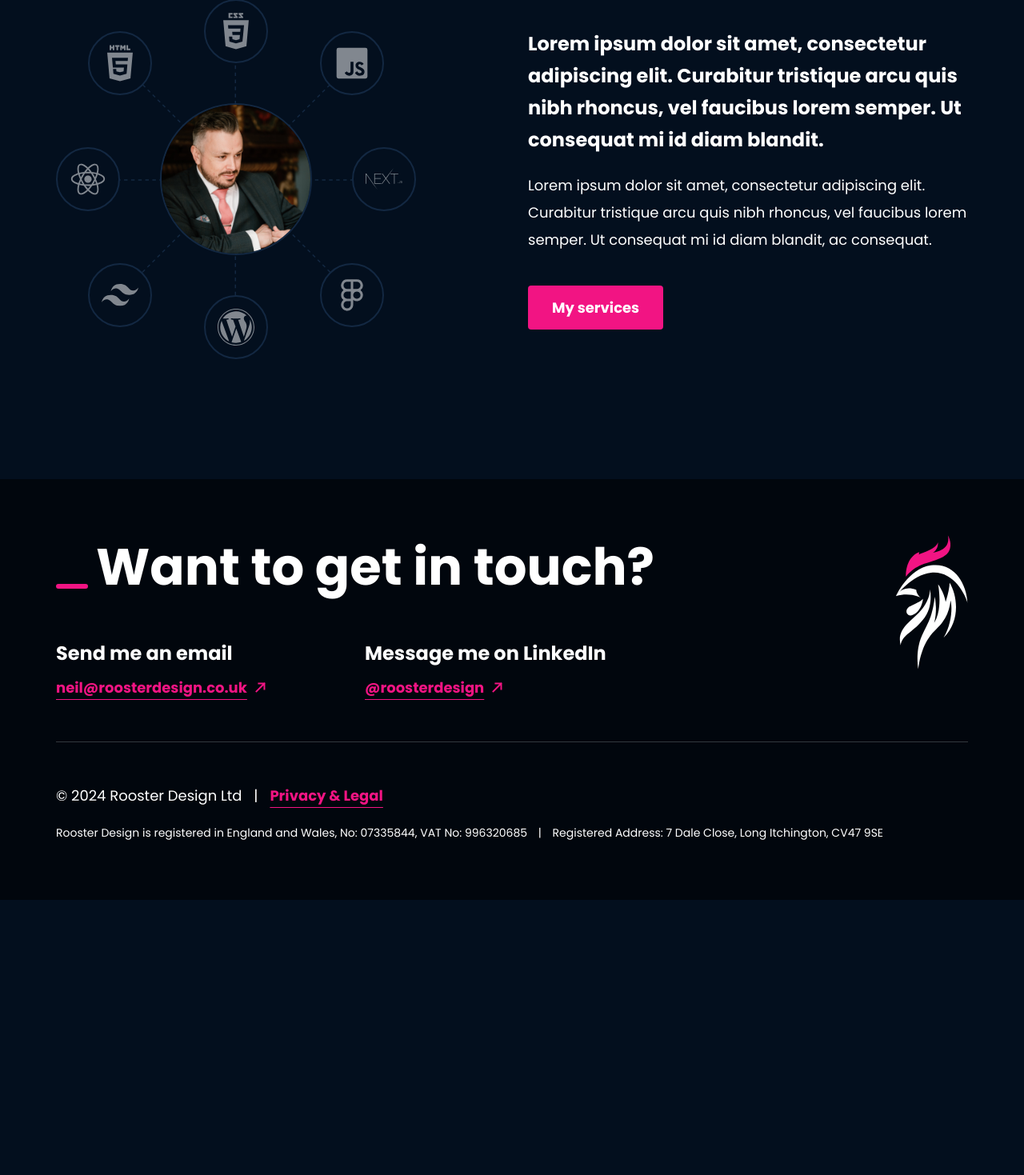
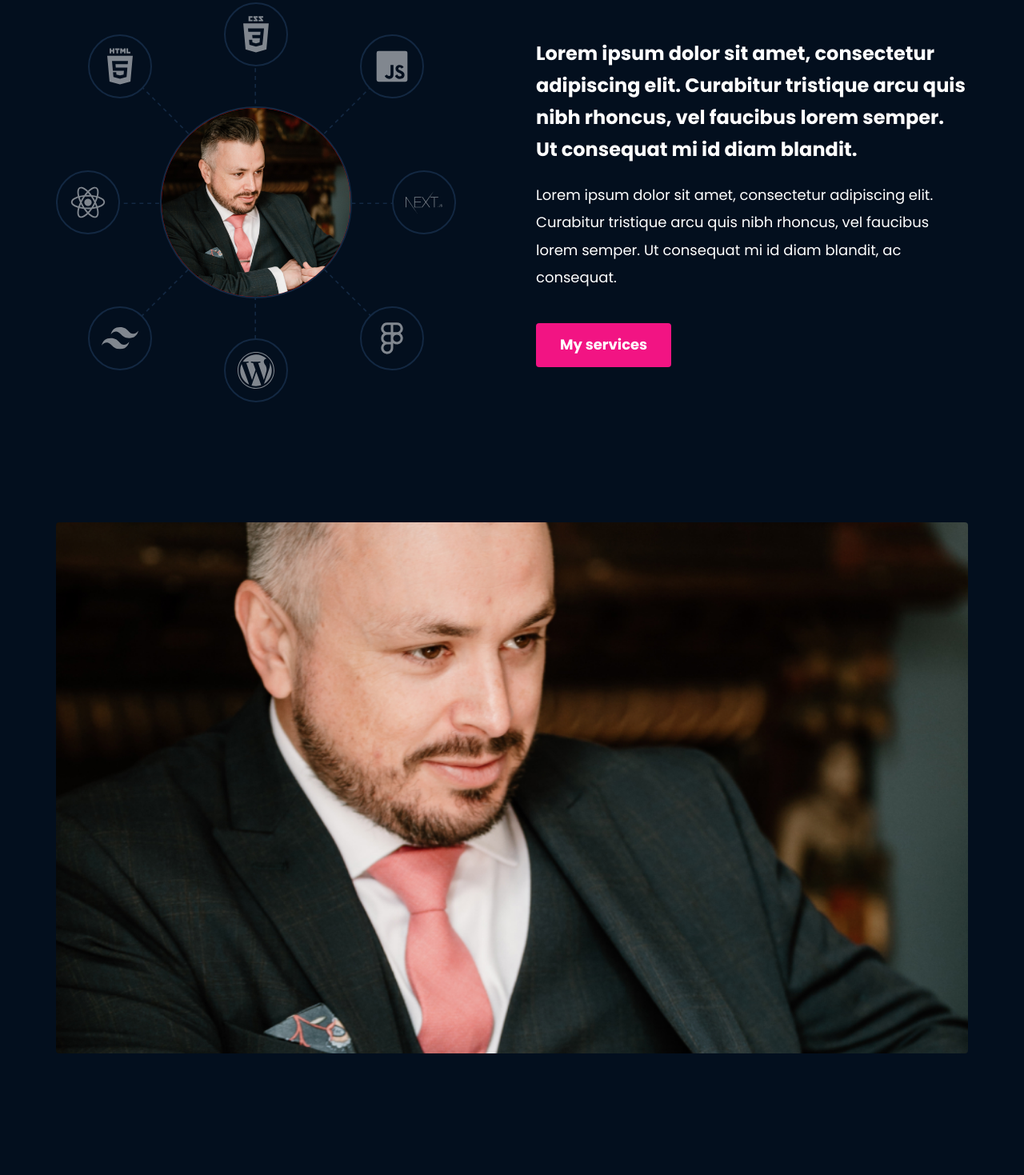
Before and after one commit to RoosterDesign/rooster2024, a Next.js app: page /about in a window 1280 px wide. Shown: the part 1275-2744 px from the top of the page at 80% size. Before the commit the page ends 2400 px from the top, so only its background shows below. Built offline with nearby package versions, Linux system fonts and the light colour scheme.

Commit message:
finish about page and reinstate main nav

```diff
--- a/src/app/(routes)/about/page.tsx
+++ b/src/app/(routes)/about/page.tsx
@@ -1,13 +1,31 @@
 import Breadcrumbs from '@/components/Breadcrumbs/Breadcrumbs';
 import AboutMasthead from "@/components/AboutMasthead/AboutMasthead";
 import SkillsGraph from "@/components/SkillsGraph/SkillsGraph";
+import ImageBlock from "@/components/ImageBlock/ImageBlock";
+import Callout from "@/components/Callout/Callout";
+import Testimonials from '@/components/Testimonials/Testimonials';
+
+import neilHeadshot from '../../../../public/neil-headshot.jpg';
 
 export default function About() {
     return (
         <>
             <Breadcrumbs />
+
             <AboutMasthead />
+
             <SkillsGraph />
+
+            <ImageBlock image={neilHeadshot} alt={`Neil Dewing - Freelance Front End Web Developer`} />
+
+            <Callout image={neilHeadshot}>
+                <h2>{` Ut hendrerit tincidunt tellus, ut vestibulum neque efficitur ac. Ut ornare, leo at interdum consectetur, sem erat lobortis.`}</h2>
+                <p>{`Lorem ipsum dolor sit amet, consectetur adipiscing elit. Donec volutpat vel purus sed bibendum. Donec porttitor leo suscipit lorem finibus dignissim.`}</p>
+                <p>{`Ut hendrerit tincidunt tellus, ut vestibulum neque efficitur ac. Ut ornare, leo at interdum consectetur, sem erat lobortis risus, ut vestibulum neque efficitur ac non pharetra sapien diam sit amet tellus.`}</p>
+                <p>{`Lorem ipsum dolor sit amet, consectetur adipiscing elit. Donec volutpat vel purus sed bibendum. Donec porttitor leo suscipit lorem finibus dignissim.`}</p>
+            </Callout>
+
+            <Testimonials />
         </>
     )
 }
--- a/src/components/Callout/Callout.module.scss
+++ b/src/components/Callout/Callout.module.scss
@@ -34,9 +34,9 @@
 }
 
 .calloutContent {
-  background: var(--white);
+  background: var(--light-blue);
   border-radius: 0 0 var(--border-radius) var(--border-radius);
-  color: var(--dark-blue);
+  color: var(--white);
   padding: rem(40) rem(30);
 }
 
--- a/src/components/Header/Header.tsx
+++ b/src/components/Header/Header.tsx
@@ -8,9 +8,9 @@ export default function Header() {
     return (
         <header className={styles.siteHeader}>
             <Container>
-                {/* <Link href="/" title="Rooster Design" className={styles.logo}> */}
+                <Link href="/" title="Rooster Design" className={styles.logo}>
                     <Image src={`/rooster-logo.svg`} alt="Rooster Design ltd" width={90} height={168} className={styles.logo} />
-                {/* </Link> */}
+                </Link>
                 <Nav/>
             </Container>
         </header>
--- /dev/null
+++ b/src/components/ImageBlock/ImageBlock.module.scss
@@ -0,0 +1,16 @@
+@import '@/app/mixins.scss';
+
+.imageBlock {
+
+    > div {
+        aspect-ratio: 16 / 9;
+    }
+
+    img {
+        border-radius: var(--border-radius);
+        height: 100%;
+        object-fit: cover;
+        width: 100%;
+    }
+
+}
--- /dev/null
+++ b/src/components/ImageBlock/ImageBlock.tsx
@@ -0,0 +1,19 @@
+import Image, {StaticImageData}from 'next/image';
+import Container from '@/components/Container/Container';
+
+import styles from './ImageBlock.module.scss';
+
+interface ImageBlock {
+    image: StaticImageData;
+    alt?: string;
+}
+
+export default function ImageBlock({ image, alt }: ImageBlock) {
+    return (
+        <section className={` ${styles.imageBlock} block`}>
+            <Container>
+                <Image src={image} alt={alt ? alt : ''} placeholder="blur" />
+            </Container>
+        </section>
+    )
+}
--- a/src/components/Nav/Nav.tsx
+++ b/src/components/Nav/Nav.tsx
@@ -38,15 +38,15 @@ export default function Nav() {
 		},
 		{
 			label: 'About',
-			url: 'about',
+			url: '/about',
 		},
 		{
 			label: 'Services',
-			url: 'services',
+			url: '/services',
 		},
 		{
 			label: 'Portfolio',
-			url: 'portfolio',
+			url: '/portfolio',
 		},
 		// {
 		// 	label: 'Download my CV',
@@ -66,11 +66,11 @@ export default function Nav() {
 
 	return (
     <>
-      {/* <div className={`${styles.navWrap} ${navVisibleClass} ${scrollingClass}`}> */}
-      <div className={styles.navWrap}>
+      <div className={`${styles.navWrap} ${navVisibleClass} ${scrollingClass}`}>
+      {/* <div className={styles.navWrap}> */}
 
         <nav className={styles.nav}>
-          {/* <ul className={styles.navLinks}>
+          <ul className={styles.navLinks}>
             {navItems.map(item => {
               const isActive = pathname === item.url;
               return (
@@ -83,13 +83,12 @@ export default function Nav() {
             })}
           </ul>
           <Button url="/contact" label={`Get in touch`} />
-           */}
 
-          <Button url={`mailto:neil@roosterdesign.co.uk`} label={`Get in touch`} external />
+          {/* <Button url={`mailto:neil@roosterdesign.co.uk`} label={`Get in touch`} external /> */}
 
         </nav>
 
-        {/* <div className={styles.navBar}>
+        <div className={styles.navBar}>
           <Link href='/' title='Homepage'>
             <svg xmlns='http://www.w3.org/2000/svg' width='24' height='24' viewBox='0 0 24 24'>
               <path d='M21 13v10h-6v-6h-6v6h-6v-10h-3l12-12 12 12h-3zm-1-5.907v-5.093h-3v2.093l3 3z' />
@@ -109,7 +108,7 @@ export default function Nav() {
             </svg>
           </Link>
 
-        </div> */}
+        </div>
 
       </div>
 
--- a/src/components/SkillsGraph/SkillsGraph.module.scss
+++ b/src/components/SkillsGraph/SkillsGraph.module.scss
@@ -154,7 +154,7 @@
 
         > div {
             justify-content: space-between;
-            grid-template-columns: 450px minmax(auto, rem(550));
+            grid-template-columns: rem(450) minmax(auto, rem(550));
         }
 
     }
@@ -193,6 +193,7 @@
 
         > div {
             gap: rem(100);
+            grid-template-columns: rem(500) minmax(auto, rem(550));
         }
 
     }
@@ -205,7 +206,7 @@
 
         > div {
             display: grid;
-            grid-template-columns: minmax(auto, rem(600)) minmax(auto, rem(550));
+            grid-template-columns: rem(650) minmax(auto, rem(550));
         }
 
     }
```
